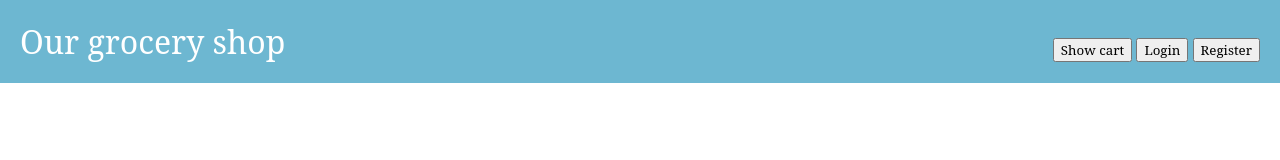
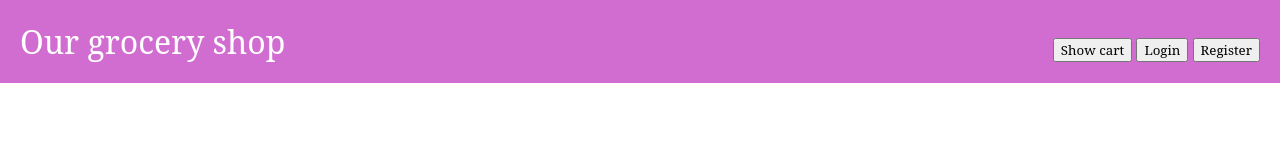
Before and after one commit to toriqul007/cicd-workflow-benjamin, a website: page frontend/index.html in a window 1280 px wide. Drawn offline with Linux system fonts and the light colour scheme; no server answers.

Commit message:
header color change

```diff
--- a/frontend/style.css
+++ b/frontend/style.css
@@ -17,7 +17,7 @@ button,
 }
 
 header {
-  background-color: #6db7d1;
+  background-color: #d16dd1;
 }
 
 header h1 {
```
